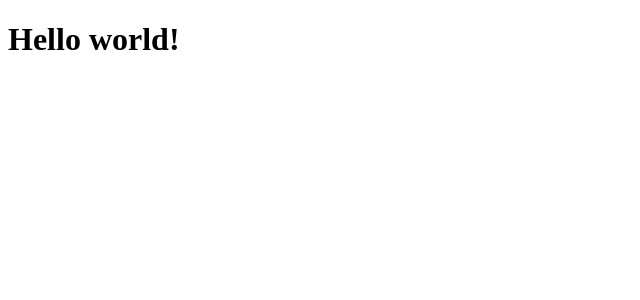
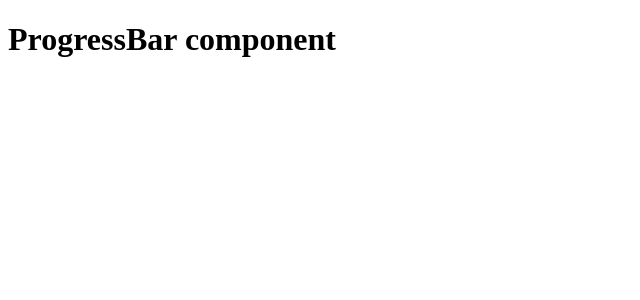
Before and after one commit to kaikcreator/AngularComponents101, an Angular app: page / in a window 1280 px wide. Shown: the top 300 px of the page, without its empty margins (0-640 px from the left). Built offline with nearby package versions, Linux system fonts and the light colour scheme.

Commit message:
1 - Custom component

```diff
--- a/src/app/app.component.html
+++ b/src/app/app.component.html
@@ -1,3 +1,3 @@
 <h1>
-  Hello world!
+  <app-progress-bar></app-progress-bar>
 </h1>
--- a/src/app/app.module.ts
+++ b/src/app/app.module.ts
@@ -4,11 +4,13 @@ import { FormsModule } from '@angular/forms';
 import { HttpModule } from '@angular/http';
 
 import { AppComponent } from './app.component';
+import { ProgressBarComponent } from "./progress-bar/progress-bar.component";
 
 
 @NgModule({
   declarations: [
     AppComponent,
+    ProgressBarComponent
   ],
   imports: [
     BrowserModule,
```
